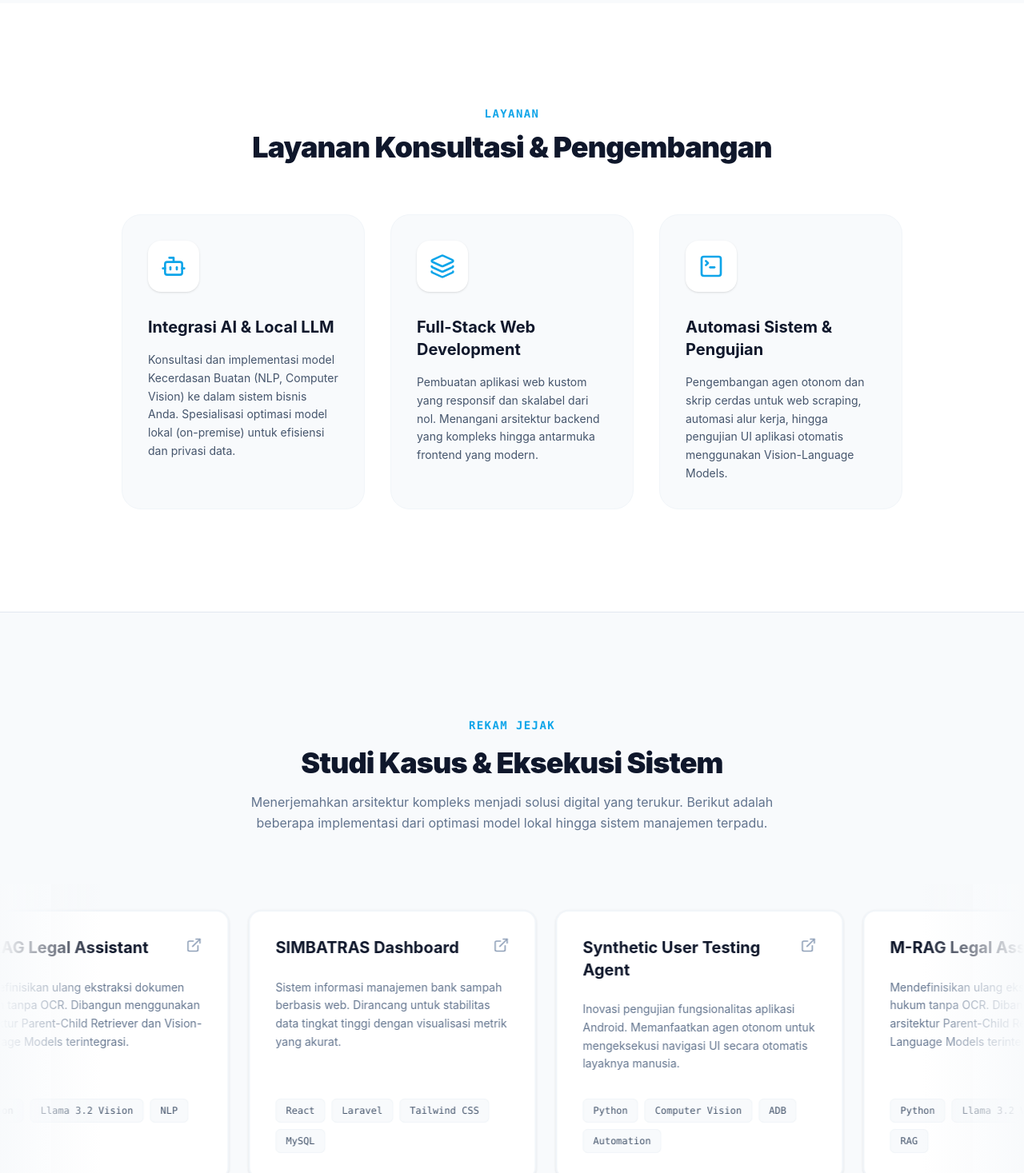
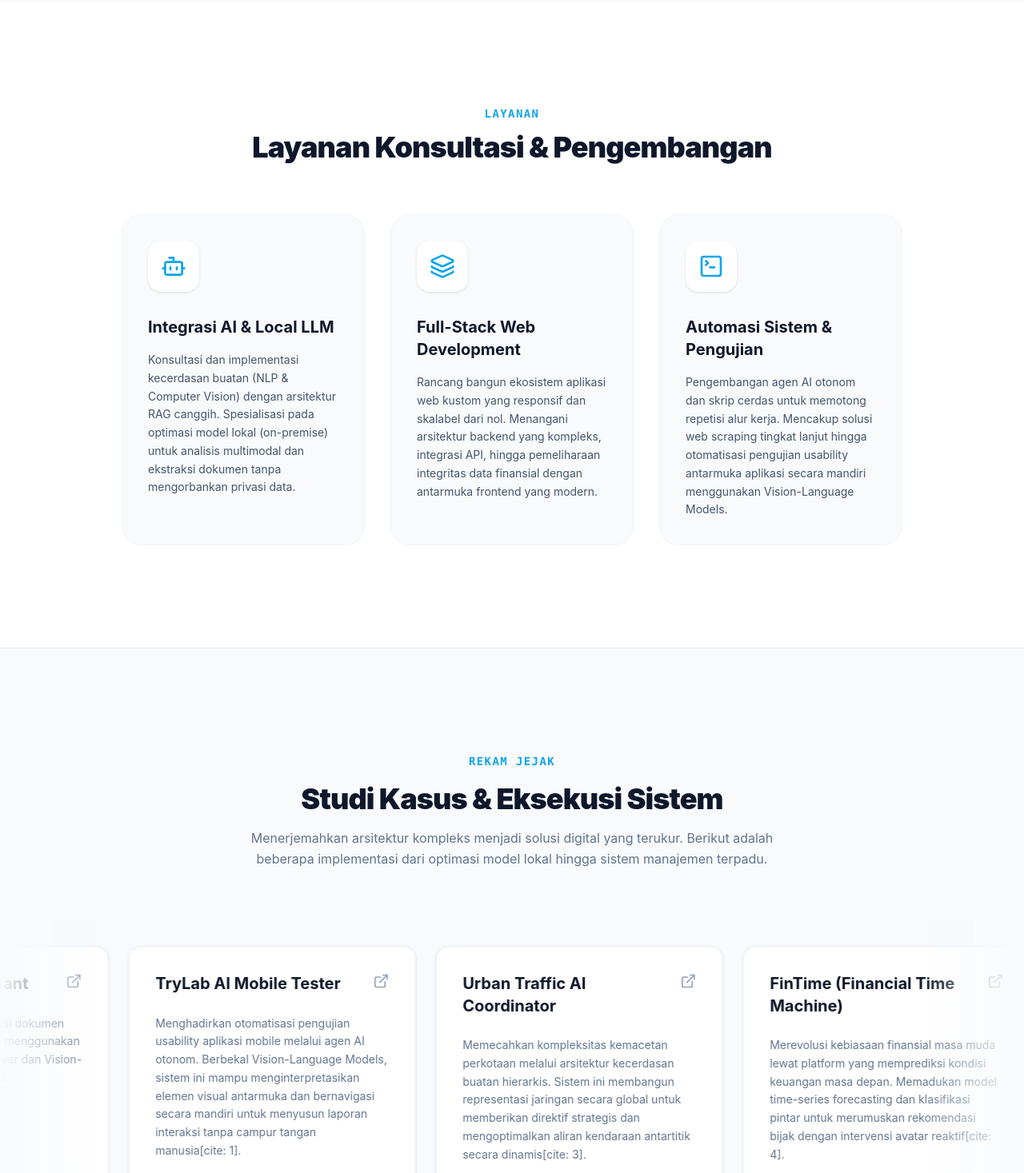
Before and after one commit to SatriaHadiWiyana7/website_porto, a React (Vite) app: page / in a window 1280 px wide. Shown: the part 1330-2797 px from the top of the page at 80% size. Built offline with nearby package versions, Linux system fonts and the light colour scheme.

Commit message:
fix: fix content

```diff
--- a/src/data/content.js
+++ b/src/data/content.js
@@ -17,7 +17,7 @@ export const content = {
       errorMsg: "Gagal mengirim pesan. Silakan coba lagi atau hubungi via email langsung."
     },
     hero: {
-      badge: "MACHINE LEARNING & FULL-STACK DEV",
+      badge: "AI/ML ENGINEER & FULL-STACK DEVELOPER",
       titleStatic1: "Optimasi",
       titleStatic2: "tanpa kompromi.",
       dynamicWords: ["Model AI", "Sistem Web", "Fitur NLP", "LLM Lokal", "Agen Visual"],
@@ -31,23 +31,77 @@ export const content = {
       items: [
         { value: "3+", label: "Arsitektur AI", desc: "Implementasi VLM, arsitektur RAG, dan model Reinforcement Learning dalam proyek terapan." },
         { value: "100%", label: "Fokus Stabilitas", desc: "Memprioritaskan integritas data dengan pembaruan dinamis tanpa manipulasi berisiko." },
-        { value: "5+", label: "Tech Stack", desc: "Penguasaan mendalam pada ekosistem Python, React, Laravel, dan integrasi API lokal." },
-        { value: "100+", label: "Jam Training", desc: "Dedikasi waktu dalam inferensi model LLM lokal dan pengujian antarmuka otomatis." }
+        { value: "15+", label: "Tech Stack", desc: "Penguasaan mendalam ekosistem Python, React, Laravel, ML Frameworks, dan integrasi API lokal." },
+        { value: "500+", label: "Jam Eksperimen", desc: "Dedikasi waktu dalam inferensi model LLM lokal dan otomatisasi agen AI." }
       ]
     },
     servicesTitle: "Layanan Konsultasi & Pengembangan",
     services: [
-      { title: "Integrasi AI & Local LLM", desc: "Konsultasi dan implementasi model Kecerdasan Buatan (NLP, Computer Vision) ke dalam sistem bisnis Anda. Spesialisasi optimasi model lokal (on-premise) untuk efisiensi dan privasi data." },
-      { title: "Full-Stack Web Development", desc: "Pembuatan aplikasi web kustom yang responsif dan skalabel dari nol. Menangani arsitektur backend yang kompleks hingga antarmuka frontend yang modern." },
-      { title: "Automasi Sistem & Pengujian", desc: "Pengembangan agen otonom dan skrip cerdas untuk web scraping, automasi alur kerja, hingga pengujian UI aplikasi otomatis menggunakan Vision-Language Models." }
-    ],
+    {
+      title: "Integrasi AI & Local LLM",
+      desc: "Konsultasi dan implementasi kecerdasan buatan (NLP & Computer Vision) dengan arsitektur RAG canggih. Spesialisasi pada optimasi model lokal (on-premise) untuk analisis multimodal dan ekstraksi dokumen tanpa mengorbankan privasi data."
+    },
+    {
+      title: "Full-Stack Web Development",
+      desc: "Rancang bangun ekosistem aplikasi web kustom yang responsif dan skalabel dari nol. Menangani arsitektur backend yang kompleks, integrasi API, hingga pemeliharaan integritas data finansial dengan antarmuka frontend yang modern."
+    },
+    {
+      title: "Automasi Sistem & Pengujian",
+      desc: "Pengembangan agen AI otonom dan skrip cerdas untuk memotong repetisi alur kerja. Mencakup solusi web scraping tingkat lanjut hingga otomatisasi pengujian usability antarmuka aplikasi secara mandiri menggunakan Vision-Language Models."
+    }
+  ],
     projectsBadge: "Rekam Jejak",
     projectsTitle: "Studi Kasus & Eksekusi Sistem",
     projectsDesc: "Menerjemahkan arsitektur kompleks menjadi solusi digital yang terukur. Berikut adalah beberapa implementasi dari optimasi model lokal hingga sistem manajemen terpadu.",
     projects: [
-      { title: "M-RAG Legal Assistant", desc: "Mendefinisikan ulang ekstraksi dokumen hukum tanpa OCR. Dibangun menggunakan arsitektur Parent-Child Retriever dan Vision-Language Models terintegrasi.", tech: ["Python", "Llama 3.2 Vision", "NLP", "RAG"], link: "#" },
-      { title: "SIMBATRAS Dashboard", desc: "Sistem informasi manajemen bank sampah berbasis web. Dirancang untuk stabilitas data tingkat tinggi dengan visualisasi metrik yang akurat.", tech: ["React", "Laravel", "Tailwind CSS", "MySQL"], link: "#" },
-      { title: "Synthetic User Testing Agent", desc: "Inovasi pengujian fungsionalitas aplikasi Android. Memanfaatkan agen otonom untuk mengeksekusi navigasi UI secara otomatis layaknya manusia.", tech: ["Python", "Computer Vision", "ADB", "Automation"], link: "#" }
+      {
+        title: "M-RAG Legal Assistant",
+        desc: "Mendefinisikan ulang ekstraksi dokumen hukum tanpa OCR. Dibangun menggunakan arsitektur Parent-Child Retriever dan Vision-Language Models terintegrasi.",
+        tech: ["Python", "Llama 3.2 Vision", "NLP", "RAG"],
+        link: "#"
+      },
+      {
+        title: "TryLab AI Mobile Tester",
+        desc: "Menghadirkan otomatisasi pengujian usability aplikasi mobile melalui agen AI otonom. Berbekal Vision-Language Models, sistem ini mampu menginterpretasikan elemen visual antarmuka dan bernavigasi secara mandiri untuk menyusun laporan interaksi tanpa campur tangan manusia[cite: 1].",
+        tech: ["Python", "Llama 3.2 Vision", "Qwen-VL", "VLM"],
+        link: "#"
+      },
+      {
+        title: "Urban Traffic AI Coordinator",
+        desc: "Memecahkan kompleksitas kemacetan perkotaan melalui arsitektur kecerdasan buatan hierarkis. Sistem ini membangun representasi jaringan secara global untuk memberikan direktif strategis dan mengoptimalkan aliran kendaraan antartitik secara dinamis[cite: 3].",
+        tech: ["Reinforcement Learning", "GNN", "PPO", "Python"],
+        link: "#"
+      },
+      {
+        title: "FinTime (Financial Time Machine)",
+        desc: "Merevolusi kebiasaan finansial masa muda lewat platform yang memprediksi kondisi keuangan masa depan. Memadukan model time-series forecasting dan klasifikasi pintar untuk merumuskan rekomendasi bijak dengan intervensi avatar reaktif[cite: 4].",
+        tech: ["FastAPI", "XGBoost", "NLP", "scikit-learn"],
+        link: "#"
+      },
+      {
+        title: "M-RAG Financial Analyst",
+        desc: "Mengekstraksi wawasan berharga dari teks, tabel angka, hingga grafik pada dokumen bisnis. Sistem analisis multimodal ini merangkum data berskala besar menjadi jawaban presisi yang dilengkapi strategi penjagaan validitas informasi yang ketat[cite: 2].",
+        tech: ["Multimodal RAG", "ChromaDB", "LLaVA", "Python"],
+        link: "#"
+      },
+      {
+        title: "AgriRAG Smart Agriculture",
+        desc: "Mewujudkan panduan agrikultur presisi dengan sistem kecerdasan buatan terintegrasi. Platform ini mendiagnosis anomali tanaman dan meracik rekomendasi perawatan secara akurat berbekal basis data vektor dan model bahasa lokal[cite: 1].",
+        tech: ["LangChain", "RAG", "Local LLM", "Vector DB"],
+        link: "#"
+      },
+      {
+        title: "CekKontrak Legal NLP",
+        desc: "Mengotomatisasi peninjauan kontrak kerja sama skala bisnis untuk memetakan anomali teks dan meminimalkan risiko tersembunyi. Model ini dilatih khusus untuk mengekstraksi informasi krusial dan menganalisis klausul perjanjian secara instan[cite: 1].",
+        tech: ["Python", "NLP", "Machine Learning"],
+        link: "#"
+      },
+      {
+        title: "SIMBATRAS Ecosystem",
+        desc: "Membangun ekosistem platform manajemen lingkungan secara end-to-end. Dilengkapi dengan antarmuka dinamis untuk otomatisasi pelacakan saldo, komputasi laporan finansial, dan pemeliharaan integritas data berkinerja tinggi[cite: 1].",
+        tech: ["Laravel", "React", "PHP", "JavaScript"],
+        link: "#"
+      }
     ],
     processBadge: "Workflow",
     processTitle: "Bagaimana Saya Bekerja",
@@ -93,7 +147,7 @@ export const content = {
       errorMsg: "Failed to send message. Please try again or contact me directly via email."
     },
     hero: {
-      badge: "MACHINE LEARNING & FULL-STACK DEV",
+      badge: "AI/ML ENGINEER & FULL-STACK DEVELOPER",
       titleStatic1: "Optimizing",
       titleStatic2: "without compromise.",
       dynamicWords: ["AI Models", "Web Systems", "NLP Features", "Local LLMs", "Vision Agents"],
@@ -105,25 +159,95 @@ export const content = {
       badge: "Measurable Performance",
       title: "Real Impact Created.",
       items: [
-        { value: "3+", label: "AI Architectures", desc: "Implementation of VLM, RAG architectures, and Reinforcement Learning in applied projects." },
-        { value: "100%", label: "Stability Focus", desc: "Prioritizing data integrity with dynamic record updating without risky manipulation." },
-        { value: "5+", label: "Tech Stack", desc: "In-depth mastery of Python, React, Laravel ecosystems, and local API integration." },
-        { value: "100+", label: "Training Hours", desc: "Dedicated time in local LLM inference and automated interface testing." }
+        {
+          value: "3+",
+          label: "AI Architectures",
+          desc: "Implementation of VLMs, RAG architectures, and Reinforcement Learning models across applied projects."
+        },
+        {
+          value: "100%",
+          label: "Stability Focus",
+          desc: "Prioritizing strict data integrity through dynamic updates without high-risk manipulations."
+        },
+        {
+          value: "15+",
+          label: "Tech Stack",
+          desc: "Deep mastery across Python, React, Laravel ecosystems, ML frameworks, and local API integration."
+        },
+        {
+          value: "500+",
+          label: "Experiment Hours",
+          desc: "Dedicated hours spent on local LLM inference, fine-tuning evaluation, and autonomous automation."
+        }
       ]
     },
     servicesTitle: "Consulting & Development Services",
     services: [
-      { title: "AI & Local LLM Integration", desc: "Consultation and implementation of Artificial Intelligence models (NLP, Computer Vision) into your business systems. Specializing in local model (on-premise) optimization." },
-      { title: "Full-Stack Web Development", desc: "Building responsive and scalable custom web applications from scratch. Handling complex backend architectures to modern, interactive frontend interfaces." },
-      { title: "System Automation & Testing", desc: "Development of autonomous agents and smart scripts for web scraping, workflow automation, and automated UI testing using Vision-Language Models." }
+      {
+        title: "AI & Local LLM Integration",
+        desc: "Consulting and deployment of artificial intelligence (NLP & Computer Vision) using advanced RAG architectures. Specialized in optimizing on-premise local models for multimodal analysis and document extraction while safeguarding data privacy[cite: 1, 2]."
+      },
+      {
+        title: "Full-Stack Web Development",
+        desc: "End-to-end engineering of responsive and scalable custom web applications built from scratch[cite: 1]. Handling complex backend architectures, API integrations, and rigorous data integrity with modern frontends[cite: 1, 4]."
+      },
+      {
+        title: "System Automation & Testing",
+        desc: "Development of autonomous AI agents and intelligent scripts designed to eliminate repetitive workflows[cite: 1]. Providing advanced web scraping solutions and hands-free usability UI testing driven by Vision-Language Models[cite: 1]."
+      }
     ],
     projectsBadge: "Track Record",
     projectsTitle: "Case Studies & Execution",
     projectsDesc: "Translating complex architectures into scalable digital solutions. Here are some implementations from local model optimization to integrated management systems.",
     projects: [
-      { title: "M-RAG Legal Assistant", desc: "Redefining legal document extraction without OCR. Built using Parent-Child Retriever architecture and integrated Vision-Language Models.", tech: ["Python", "Llama 3.2 Vision", "NLP", "RAG"], link: "#" },
-      { title: "SIMBATRAS Dashboard", desc: "Web-based waste bank management information system. Designed for high-level data stability with accurate metric visualization.", tech: ["React", "Laravel", "Tailwind CSS", "MySQL"], link: "#" },
-      { title: "Synthetic User Testing Agent", desc: "Android app functionality testing innovation. Utilizing autonomous agents to execute UI navigation automatically like a human.", tech: ["Python", "Computer Vision", "ADB", "Automation"], link: "#" }
+      {
+        title: "M-RAG Legal Assistant",
+        desc: "Redefining legal document extraction without relying on traditional OCR. Built using a Parent-Child Retriever architecture integrated with Vision-Language Models.",
+        tech: ["Python", "Llama 3.2 Vision", "NLP", "RAG"],
+        link: "#"
+      },
+      {
+        title: "TryLab AI Mobile Tester",
+        desc: "Delivering mobile app usability testing automation through autonomous AI agents. Empowered by Vision-Language Models, the system interprets visual interface elements and navigates independently to generate interaction reports without human intervention.",
+        tech: ["Python", "Llama 3.2 Vision", "Qwen-VL", "VLM"],
+        link: "#"
+      },
+      {
+        title: "Urban Traffic AI Coordinator",
+        desc: "Solving complex urban traffic congestion through a hierarchical artificial intelligence architecture. This system builds a global network representation to provide strategic directives and dynamically optimize vehicle flow between nodes.",
+        tech: ["Reinforcement Learning", "GNN", "PPO", "Python"],
+        link: "#"
+      },
+      {
+        title: "FinTime (Financial Time Machine)",
+        desc: "Revolutionizing youth financial habits through a platform that predicts future financial conditions. It combines time-series forecasting models and smart classification to formulate wise recommendations with reactive avatar interventions.",
+        tech: ["FastAPI", "XGBoost", "NLP", "scikit-learn"],
+        link: "#"
+      },
+      {
+        title: "M-RAG Financial Analyst",
+        desc: "Extracting valuable insights from text, numerical tables, and charts within business documents. This multimodal analysis system summarizes large-scale data into precise answers equipped with strict information validity preservation strategies.",
+        tech: ["Multimodal RAG", "ChromaDB", "LLaVA", "Python"],
+        link: "#"
+      },
+      {
+        title: "AgriRAG Smart Agriculture",
+        desc: "Enabling precision agriculture guidance with an integrated artificial intelligence system. The platform diagnoses crop anomalies and generates accurate treatment recommendations backed by a vector database and local language models.",
+        tech: ["LangChain", "RAG", "Local LLM", "Vector DB"],
+        link: "#"
+      },
+      {
+        title: "CekKontrak Legal NLP",
+        desc: "Automating business-scale contract reviews to map text anomalies and minimize hidden risks. This model is specifically trained to extract crucial information and instantly analyze agreement clauses.",
+        tech: ["Python", "NLP", "Machine Learning"],
+        link: "#"
+      },
+      {
+        title: "SIMBATRAS Ecosystem",
+        desc: "Building an end-to-end environmental management platform ecosystem. Equipped with a dynamic interface for automated balance tracking, financial report computation, and high-performance data integrity maintenance.",
+        tech: ["Laravel", "React", "PHP", "JavaScript"],
+        link: "#"
+      }
     ],
     processBadge: "Workflow",
     processTitle: "How I Work",
```
